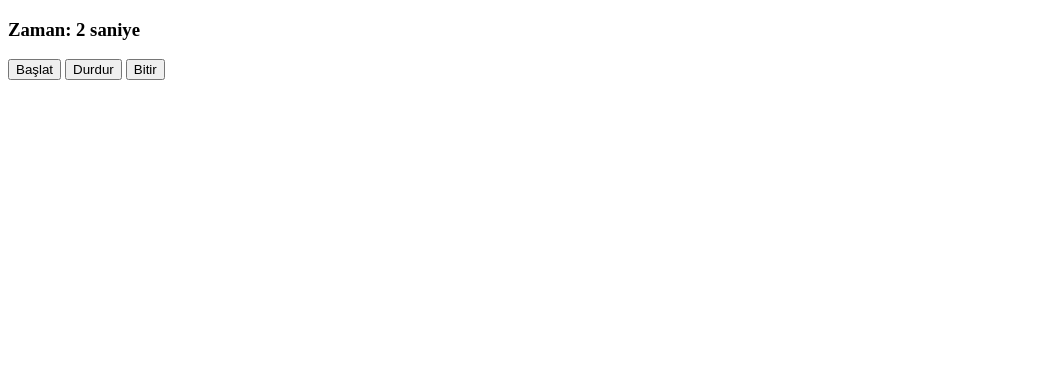
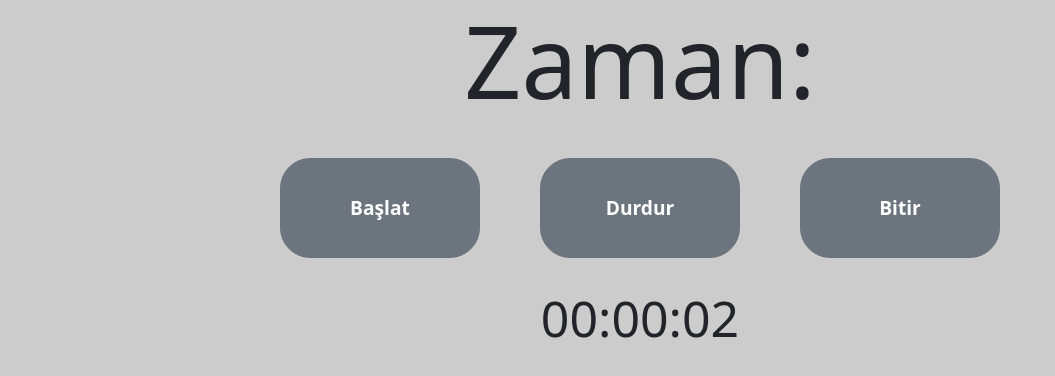
Before and after one commit to burak-ocak/gunluk_sayac, a plain HTML site: page index.html in a window 1280 px wide. Both pictures are taken after a click on the button "Başlat". Shown: the whole page, without its empty margins (0-1055 px from the left). Drawn offline with nearby package versions, Linux system fonts and the light colour scheme.

Commit message:
feat: tüm yapilar güncellenerek temel olusturuldu.

```diff
--- a/index.html
+++ b/index.html
@@ -1,24 +1,34 @@
 <!DOCTYPE html>
 <html lang="en">
+
 <head>
     <meta charset="UTF-8">
     <meta http-equiv="X-UA-Compatible" content="IE=edge">
     <meta name="viewport" content="width=device-width, initial-scale=1.0">
     <title>Günlük</title>
+    <link href="https://cdn.jsdelivr.net/npm/bootstrap@5.3.0-alpha1/dist/css/bootstrap.min.css" rel="stylesheet"
+        integrity="sha384-GLhlTQ8iRABdZLl6O3oVMWSktQOp6b7In1Zl3/Jr59b6EGGoI1aFkw7cmDA6j6gD" crossorigin="anonymous">
     <link rel="stylesheet" href="style.css">
 </head>
+
 <body>
 
-    <h3 id="timeText">Zaman:
-        <span id="hour"></span>
-        <span id="minute"></span>
-        <span id="second"></span>
-    </h3>
-    <button id="start">Başlat</button>
-    <button id="stop">Durdur</button>
-    <button id="finish">Bitir</button>
+    <div class="container">
+        <div class="row">
+            <div class="eleman">
+                <h2 class="zaman d-flex justify-content-center">Zaman:</h2>
+                <div class="butonlar d-flex justify-content-center">
+                    <button type="button" class="buton btn btn-secondary" id="btnBaslat">Başlat</button>
+                    <button type="button" class="buton btn btn-secondary" id="btnDurdur">Durdur</button>
+                    <button type="button" class="buton btn btn-secondary" id="btnBitir">Bitir</button>
+                </div>
+                <h3 id="sayac"><span id="saat">00</span> : <span id="dakika">00</span> : <span id="saniye">00</span></h3>
+            </div>
+        </div>
+    </div>
 
 
     <script src="script.js"></script>
 </body>
+
 </html>
--- a/script.js
+++ b/script.js
@@ -1,44 +1,73 @@
-let sayacBasladiMi = false;
+let btnBasla = document.querySelector("#btnBaslat");
+let btnDurdur = document.querySelector("#btnDurdur");
+let btnBitir = document.querySelector("#btnBitir");
 
-let timeText = document.querySelector("#timeText");
-let hour = timeText.querySelector("#hour");
-let minute = timeText.querySelector("#minute");
-let second = timeText.querySelector("#second");
-let start = document.querySelector("#start");
+let saat = document.querySelector("#saat");
+let dakika = document.querySelector("#dakika");
+let saniye = document.querySelector("#saniye");
 
-let stop = document.querySelector("#stop");
-let finish = document.querySelector("#finish");
+let Interval;
 
+let sec = 00;
+let min = 00;
+let hour = 00;
 
-let sec = 0;
-let min = 0;
-let hours = 0;
+btnBasla.addEventListener("click", function(){
+    clearInterval(Interval);
+    Interval = setInterval(zamanArttir, 1000);
+});
 
+btnDurdur.addEventListener("click", function(){
+    clearInterval(Interval);
+    btnBasla.textContent = "Devam et";
+});
 
-start.addEventListener("click", function(){
-    setInterval(test, 1000);
-});
+btnBitir.addEventListener("click", function(){
+    clearInterval(Interval);
+
+    sec = 00;
+    min = 00;
+    hour = 00;
+
+    saat.textContent = "00";
+    dakika.textContent = "00";
+    saniye.textContent = "00";
+})
 
 
 
-function test(){
+function zamanArttir(){
     sec++;
 
-    if(sec < 60){
-        second.textContent = sec + " saniye";
+    if(sec > 9){
+        saniye.textContent = sec;
+    }else{
+        saniye.textContent = "0" + sec;
+    };
+
+    if(sec > 59){
+        sec = 00;
+        saniye.textContent = "0" + sec;
+        min++;
     }
 
-    if(sec > 60){
-        sec = 0;
-        second.textContent = sec + " saniye";
-        min++;
-        minute.textContent = min + " dakika";
-    }
 
-    if(min > 60){
-        min = 0;
-        minute.textContent = min + " dakika";
-        hours++;
-        hour.textContent = hours + " saat";
-    }
-};
+    if(min > 9){
+        dakika.textContent = min;
+    }else{
+        dakika.textContent = "0" + min;
+    };
+
+    if(min > 59){
+        min = 00;
+        dakika.textContent = "0" + min;
+        hour++;
+    };
+
+
+    if(hour > 9){
+        saat.textContent = hour;
+    }else{
+        saat.textContent = "0" + hour;
+    };
+}
--- a/style.css
+++ b/style.css
@@ -0,0 +1,21 @@
+body{
+    background-color: #ccc;
+}
+.zaman{
+    font-size: 100px;
+}
+
+.buton{
+    width: 200px;
+    margin: 30px;
+    height: 100px;
+    font-size: larger;
+    font-weight: bolder;
+    color: white;
+    border-radius: 30px;
+}
+#sayac{
+    display: flex;
+    justify-content: center;
+    font-size: 50px;
+}
```
